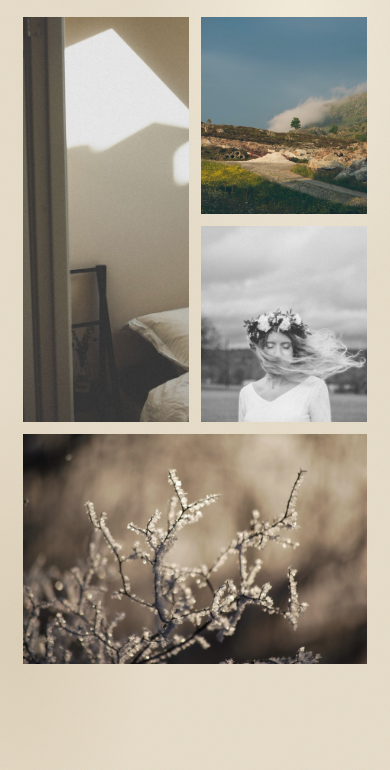
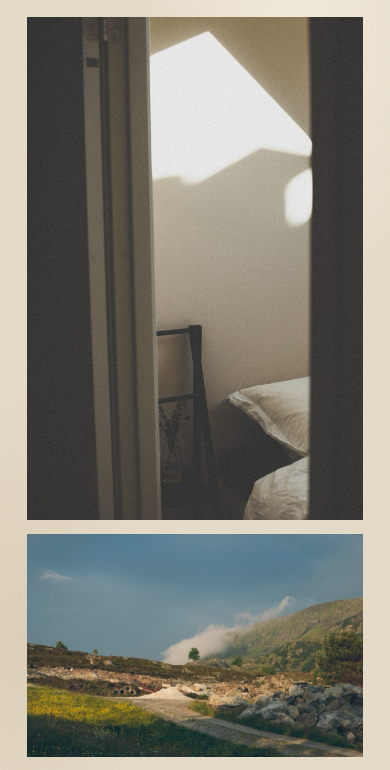
Before and after one commit to louisreid/ofclay, a website: page index.html in a window 390 px wide. Shown: the part 68-838 px from the top of the page. Drawn offline with nearby package versions, Linux system fonts and the light colour scheme.

Commit message:
Show photographs at their natural aspect ratios.
Drop cover-cropping so portrait and landscape formats read true.

Co-authored-by: Cursor <cursoragent@cursor.com>

```diff
--- a/index.html
+++ b/index.html
@@ -3,10 +3,10 @@
   <head>
     <meta charset="utf-8" />
     <meta name="viewport" content="width=device-width, initial-scale=1" />
-    <title>Of Clay</title>
+    <title>of clay</title>
     <meta
       name="description"
-      content="Of Clay — photography and creative studio."
+      content="of clay — photography and creative studio."
     />
     <link rel="preconnect" href="https://fonts.googleapis.com" />
     <link rel="preconnect" href="https://fonts.gstatic.com" crossorigin />
@@ -31,7 +31,7 @@
       <main class="portfolio" aria-label="Selected photographs">
         <button
           type="button"
-          class="study study--a"
+          class="study study--portrait"
           data-full="/images/05-img-lg.jpg"
           aria-label="Open photograph"
         >
@@ -45,9 +45,10 @@
           />
         </button>
 
+        <div class="portfolio__stack">
           <button
             type="button"
-          class="study study--b"
+            class="study"
             data-full="/images/01-on-top-lg.jpg"
             aria-label="Open photograph"
           >
@@ -63,7 +64,7 @@
 
           <button
             type="button"
-          class="study study--c"
+            class="study"
             data-full="/images/04-lars-josefin-lg.jpg"
             aria-label="Open photograph"
           >
@@ -79,7 +80,7 @@
 
           <button
             type="button"
-          class="study study--d"
+            class="study"
             data-full="/images/02-dsc-lg.jpg"
             aria-label="Open photograph"
           >
@@ -87,11 +88,12 @@
               src="/images/02-dsc-md.jpg"
               alt=""
               width="900"
-            height="600"
+              height="604"
               loading="lazy"
               decoding="async"
             />
           </button>
+        </div>
       </main>
     </div>
 
--- a/styles.css
+++ b/styles.css
@@ -103,23 +103,27 @@ body {
 .portfolio {
   flex: 0 1 auto;
   display: grid;
-  grid-template-columns: 0.9fr 1.2fr 1fr;
-  grid-template-rows: 1.2fr 0.9fr;
-  gap: clamp(0.75rem, 1.6vw, 1.15rem);
-  align-content: center;
+  grid-template-columns: minmax(0, 0.72fr) minmax(0, 1fr);
+  gap: clamp(0.85rem, 1.8vw, 1.25rem);
+  align-items: start;
   align-self: center;
-  width: min(52rem, 78vw);
-  height: min(68vh, 34rem);
+  width: min(46rem, 72vw);
   margin: 0 auto;
-  min-height: 0;
+}
+
+.portfolio__stack {
+  display: grid;
+  gap: clamp(0.85rem, 1.8vw, 1.25rem);
 }
 
 .study {
   position: relative;
+  display: block;
   margin: 0;
   padding: 0;
   border: 0;
-  background: var(--shade);
+  width: 100%;
+  background: transparent;
   cursor: zoom-in;
   overflow: hidden;
   appearance: none;
@@ -134,53 +138,13 @@ body {
 .study img {
   display: block;
   width: 100%;
-  height: 100%;
-  object-fit: cover;
-  object-position: center;
-  transition: transform 0.7s ease, filter 0.7s ease;
-  filter: saturate(0.92) contrast(0.98);
+  height: auto;
+  transition: filter 0.5s ease;
+  filter: saturate(0.94) contrast(0.99);
 }
 
 .study:hover img {
-  transform: scale(1.03);
   filter: saturate(1) contrast(1);
-}
-
-.study--a {
-  grid-column: 1;
-  grid-row: 1 / span 2;
-}
-
-.study--a img {
-  object-position: 55% 40%;
-}
-
-.study--b {
-  grid-column: 2;
-  grid-row: 1;
-}
-
-.study--b img {
-  object-position: 40% 55%;
-}
-
-.study--c {
-  grid-column: 3;
-  grid-row: 1;
-}
-
-.study--c img {
-  object-position: center 30%;
-  filter: saturate(0.85) contrast(1.02);
-}
-
-.study--d {
-  grid-column: 2 / span 2;
-  grid-row: 2;
-}
-
-.study--d img {
-  object-position: center;
 }
 
 .contact {
@@ -322,37 +286,11 @@ body.is-lightbox {
 
   .brand,
   .portfolio {
-    width: min(100%, 88vw);
+    width: min(100%, 86vw);
   }
 
   .portfolio {
-    height: auto;
-    grid-template-columns: 1fr 1fr;
-    grid-template-rows: auto;
-  }
-
-  .study--a {
-    grid-column: 1;
-    grid-row: 1 / span 2;
-    min-height: 48vh;
-  }
-
-  .study--b {
-    grid-column: 2;
-    grid-row: 1;
-    min-height: 22vh;
-  }
-
-  .study--c {
-    grid-column: 2;
-    grid-row: 2;
-    min-height: 22vh;
-  }
-
-  .study--d {
-    grid-column: 1 / span 2;
-    grid-row: 3;
-    min-height: 20vh;
+    grid-template-columns: 1fr;
   }
 
   .atmosphere__plane {
```
Lines whose indentation alone changed are shown as unchanged.
